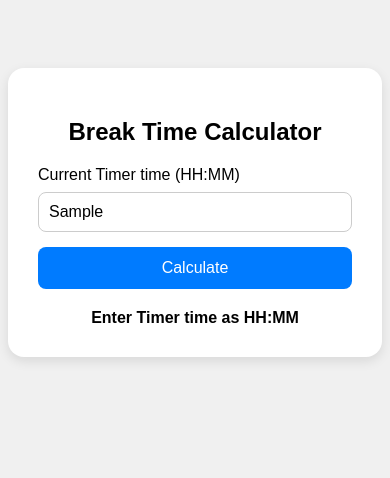
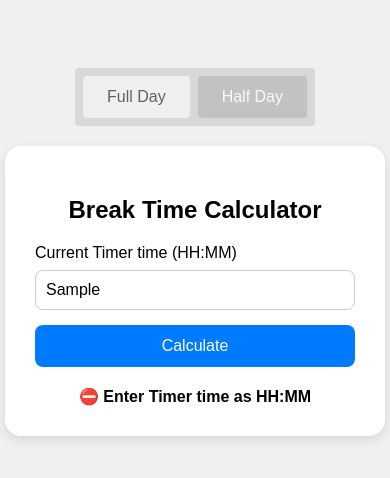
Before and after one commit to BabulBati/break_calc, a plain HTML site: page index.html in a window 390 px wide. Both pictures are taken after typing "Sample" into the empty fields and a click on the button "Calculate". Drawn offline with Linux system fonts and the light colour scheme.

Commit message:
half day update

```diff
--- a/index.html
+++ b/index.html
@@ -9,8 +9,11 @@
             font-family: sans-serif;
             background: #f0f0f0;
             display: flex;
+            gap: 20px;
             justify-content: center;
             padding-top: 60px;
+            flex-direction: column;
+            align-items: center;
         }
 
         .card {
@@ -19,6 +22,11 @@
             border-radius: 16px;
             box-shadow: 0 4px 12px rgba(0, 0, 0, 0.1);
             width: 320px;
+            display: none;
+        }
+
+        .card.active {
+            display: block;
         }
 
         h2 {
@@ -51,48 +59,117 @@
             cursor: pointer;
         }
 
-        #result {
+        .result {
             margin-top: 20px;
             font-size: 16px;
             text-align: center;
             font-weight: bold;
+        }
+
+        .toggle_shift {
+            display: inline-flex;
+            align-items: center;
+            justify-content: center;
+            gap: 8px;
+            background: rgba(0, 0, 0, 0.1);
+            padding: 8px;
+            border-radius: 4px;
+        }
+
+        .toggle_shift>span {
+            padding: 12px 24px;
+            border-radius: 4px;
+            color: rgba(255, 255, 255, 0.9);
+            background: rgba(0, 0, 0, 0.1);
+            cursor: pointer;
+        }
+
+        .toggle_shift>span.active {
+            color: rgba(0, 0, 0, 0.6);
+            background-color: rgba(255, 255, 255, 0.6);
+        }
+
+        .text_center {
+            align-items: center;
         }
     </style>
 </head>
 
 <body>
 
-    <div class="card">
+    <div class="text_center">
+        <div class="toggle_shift">
+            <span class="active" onclick="toggle_card('fullday')">Full Day</span>
+            <span onclick="toggle_card('halfday')">Half Day</span>
+        </div>
+    </div>
+
+    <div class="card fullday active">
         <h2>Break Time Calculator</h2>
         <div>
             <label>Current Timer time (HH:MM)</label>
-            <input type="text" id="currentTimer" placeholder="Timer time (e.g. 4:00)"
-                onkeypress="handleKeyPress(event)">
+            <input type="text" class="currentTimer fullday-input" placeholder="Timer time (e.g. 4:00)"
+                onkeypress="handleKeyPress(event, 'fullday')">
         </div>
-        <button onclick="calculateBreak()">Calculate</button>
+        <button onclick="calculateBreak('fullday')">Calculate</button>
 
-        <div id="result"></div>
+        <div class="result fullday-result"></div>
+    </div>
+
+    <div class="card halfday">
+        <h2>Half Day Calculator</h2>
+        <div>
+            <label>Current Timer time (HH:MM)</label>
+            <input type="text" class="currentTimer halfday-input" placeholder="Timer time (e.g. 4:00)"
+                onkeypress="handleKeyPress(event, 'halfday')">
+        </div>
+        <button onclick="calculateBreak('halfday')">Calculate</button>
+
+        <div class="result halfday-result"></div>
     </div>
 
     <script>
+        function toggle_card(card) {
+            if (card === "fullday") {
+                document.querySelector('.halfday').classList.remove('active');
+                document.querySelector('.fullday').classList.add('active');
+            }
+            else {
+                document.querySelector('.halfday').classList.add('active');
+                document.querySelector('.fullday').classList.remove('active');
+            }
+            // Toggle active tab styling
+            document.querySelectorAll('.toggle_shift span').forEach(span => {
+                span.classList.remove('active');
+            });
+            const tabToActivate = document.querySelector(`.toggle_shift span[onclick*="${card}"]`);
+            tabToActivate.classList.add('active');
+
+        }
+
+
+
         function parseTime(str) {
             const [h, m] = str.split(":").map(Number);
             return h * 60 + m;
         }
 
-        function calculateBreak() {
-            const currentTimerStr = document.getElementById("currentTimer").value;
+        function calculateBreak(day_shift) {
+            const input = document.querySelector(`.${day_shift}-input`);
+            const resultDiv = document.querySelector(`.${day_shift}-result`);
+
+            const currentTimerStr = input.value.trim();
             if (!currentTimerStr.includes(":")) {
-                document.getElementById("result").innerText = "Enter Timer time as HH:MM";
+                resultDiv.innerText = "⛔ Enter Timer time as HH:MM";
                 return;
             }
 
             const currentTimerMins = parseTime(currentTimerStr);
-            const targetTimerMins = 7 * 60 + 5; // 7 hrs 5 min = 425 min
+            const targetTimerMins = (day_shift === "fullday") ? (7 * 60 + 5) : (4 * 60 + 5);
 
             const now = new Date();
             const currentClockMins = now.getHours() * 60 + now.getMinutes();
-            const targetClockMins = 16 * 60; // 4:00 PM = 960 min
+            const targetClockMins = 16 * 60; // 4:00 PM
 
             const timerRemaining = targetTimerMins - currentTimerMins;
             const realTimeRemaining = targetClockMins - currentClockMins;
@@ -101,6 +178,7 @@
             const endMins = currentClockMins + timerRemaining;
             const endHour = Math.floor(endMins / 60);
             const endMin = endMins % 60;
+
             const formattedTime = new Date();
             formattedTime.setHours(endHour);
             formattedTime.setMinutes(endMin);
@@ -109,28 +187,26 @@
             const timeString = formattedTime.toLocaleTimeString([], options);
 
             let message = '';
-            if (breakTime < 0) {
-                // Updated message when you're behind schedule (handling minutes properly)
-                const overTimeMins = Math.abs(breakTime); // Get the absolute value of the over time
-                const overTimeHours = Math.floor(overTimeMins / 60); // Get the hours
-                const overTimeMinutes = overTimeMins % 60; // Get the minutes
-                message = `😟 You need to stay more! You're behind by ${overTimeHours} hrs and ${overTimeMinutes} mins.`;
-            } else if (breakTime > 60) {
-                message = `🥳 Wow! You can take a long break of ${Math.floor(breakTime / 60)} hrs and ${breakTime % 60} mins!`;
-            } else if (breakTime < 30) {
-                message = `😟 You can only take a short break of ${Math.floor(breakTime / 60)} hrs and ${breakTime % 60} mins.`;
-            } else {
-                message = `😄 You can take a break of ${Math.floor(breakTime / 60)} hrs and ${breakTime % 60} mins.`;
+            if (day_shift === "fullday") {
+                if (breakTime < 0) {
+                    const overTimeMins = Math.abs(breakTime);
+                    message = `😟 You're behind by ${Math.floor(overTimeMins / 60)} hrs and ${overTimeMins % 60} mins.`;
+                } else if (breakTime > 60) {
+                    message = `🥳 Long break! ${Math.floor(breakTime / 60)} hrs and ${breakTime % 60} mins.`;
+                } else if (breakTime < 30) {
+                    message = `😟 Short break: ${Math.floor(breakTime / 60)} hrs and ${breakTime % 60} mins.`;
+                } else {
+                    message = `😄 You can take a break of ${Math.floor(breakTime / 60)} hrs and ${breakTime % 60} mins.`;
+                }
             }
 
-            document.getElementById("result").innerText = `${message}\n⏰ You'll reach 7 hrs 5 mins at ${timeString}`;
+            const targetText = (day_shift === "fullday") ? "7 hrs 5 mins" : "4 hrs 5 mins";
+            resultDiv.innerText = `${message}\n⏰ You'll reach ${targetText} at ${timeString}`;
         }
 
-
-
-        function handleKeyPress(event) {
+        function handleKeyPress(event, type) {
             if (event.key === "Enter") {
-                calculateBreak();
+                calculateBreak(type);
             }
         }
     </script>
```
